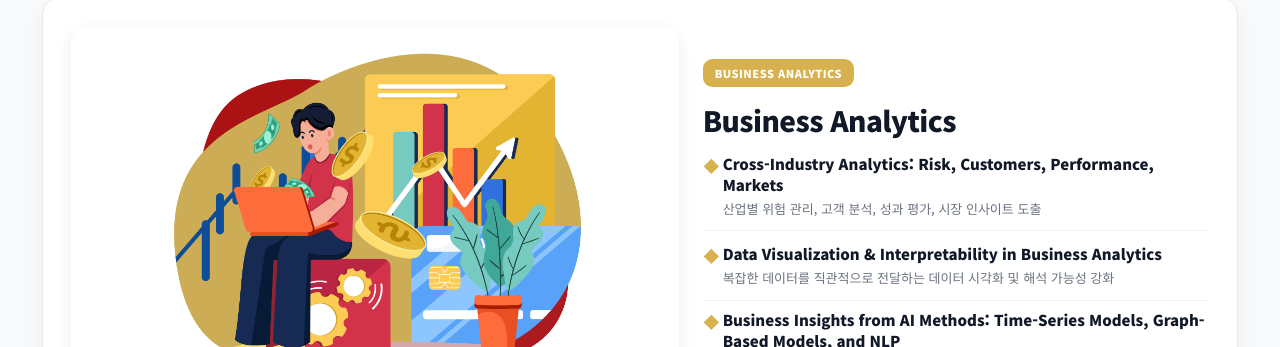
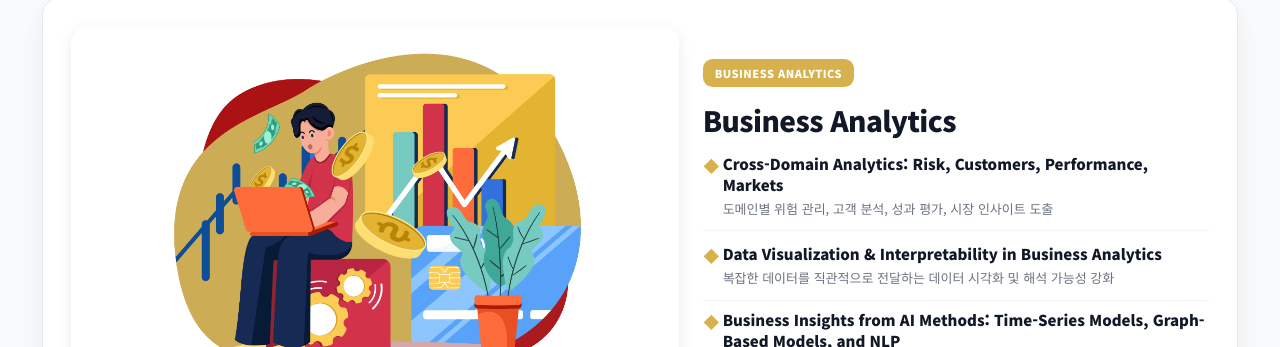
Before and after one commit to FinDS-Lab/site, a Jekyll site: the page built from about-vision-area.html, in a window 1280 px wide and 900 px high, scrolled down 715 px. Shown: the part 107-454 px from the top of the window. Built offline with Jekyll 4.4.1, drawn with Linux system fonts in a browser that asks for light colours; nearby versions of some CDN libraries.

Commit message:
Update about-vision-area.html

```diff
--- a/about-vision-area.html
+++ b/about-vision-area.html
@@ -364,8 +364,8 @@ function generateDiamondNetwork() {
 
       <ul class="bullets mt-4 space-y-2">
         <li>
-          <span class="block en-title">Cross-Industry Analytics: Risk, Customers, Performance, Markets</span>
-          <span class="kr-desc">산업별 위험 관리, 고객 분석, 성과 평가, 시장 인사이트 도출</span>
+          <span class="block en-title">Cross-Domain Analytics: Risk, Customers, Performance, Markets</span>
+          <span class="kr-desc">도메인별 위험 관리, 고객 분석, 성과 평가, 시장 인사이트 도출</span>
         </li>
         <li>
           <span class="block en-title">Data Visualization &amp; Interpretability in Business Analytics</span>
```
